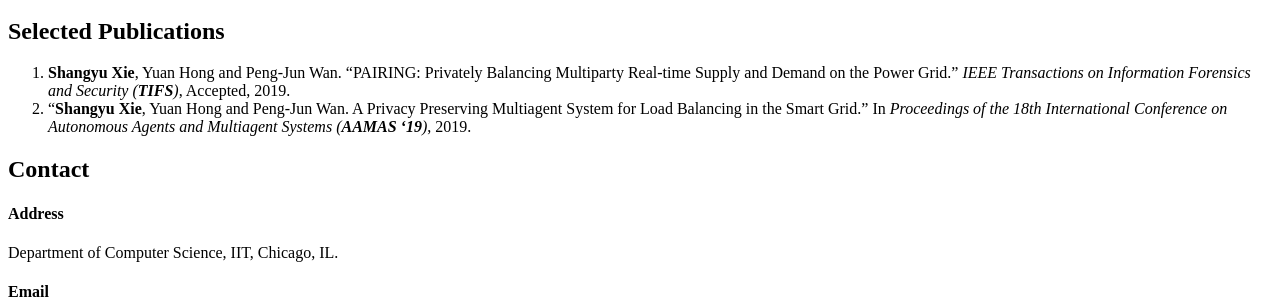
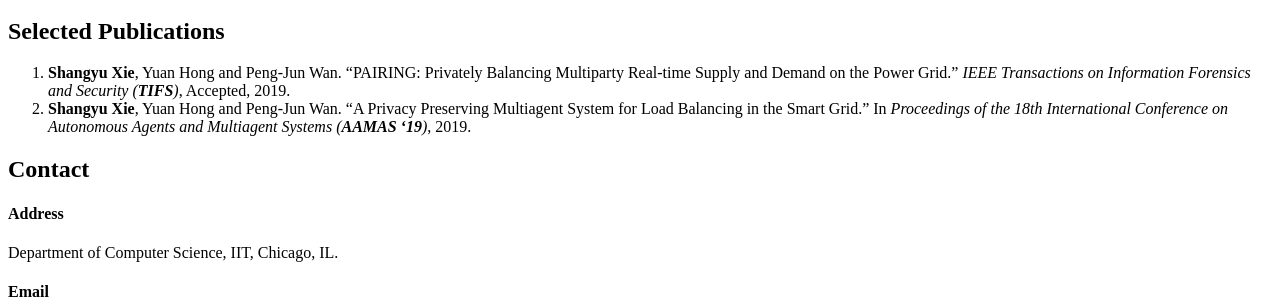
Before and after one commit to songwellxie/songwellxie.github.io, a Jekyll site: the page built from index.md, in a window 1280 px wide. Shown: the part 1892-2191 px from the top of the page. Built offline with Jekyll 4.4.1, drawn with Linux system fonts in a browser that asks for light colours; our own code applies the rules of GitHub Pages for plain Markdown files.

Commit message:
Update index.md

```diff
--- a/index.md
+++ b/index.md
@@ -18,7 +18,7 @@ My reserach foucses on SMC protcol and Data Privacy, while I am also broadly int
 
 ## Selected Publications
 1. **Shangyu Xie**, Yuan Hong and Peng-Jun Wan. "PAIRING: Privately Balancing Multiparty Real-time Supply and Demand on the Power Grid." *IEEE Transactions on Information Forensics and Security (**TIFS**)*, Accepted, 2019.
-2. "**Shangyu Xie**, Yuan Hong and Peng-Jun Wan. A Privacy Preserving Multiagent System for Load Balancing in the Smart Grid." In *Proceedings of the 18th International Conference on Autonomous Agents and Multiagent Systems (**AAMAS '19**)*, 2019.
+2. **Shangyu Xie**, Yuan Hong and Peng-Jun Wan. "A Privacy Preserving Multiagent System for Load Balancing in the Smart Grid." In *Proceedings of the 18th International Conference on Autonomous Agents and Multiagent Systems (**AAMAS '19**)*, 2019.
 
 ## Contact
 
```
